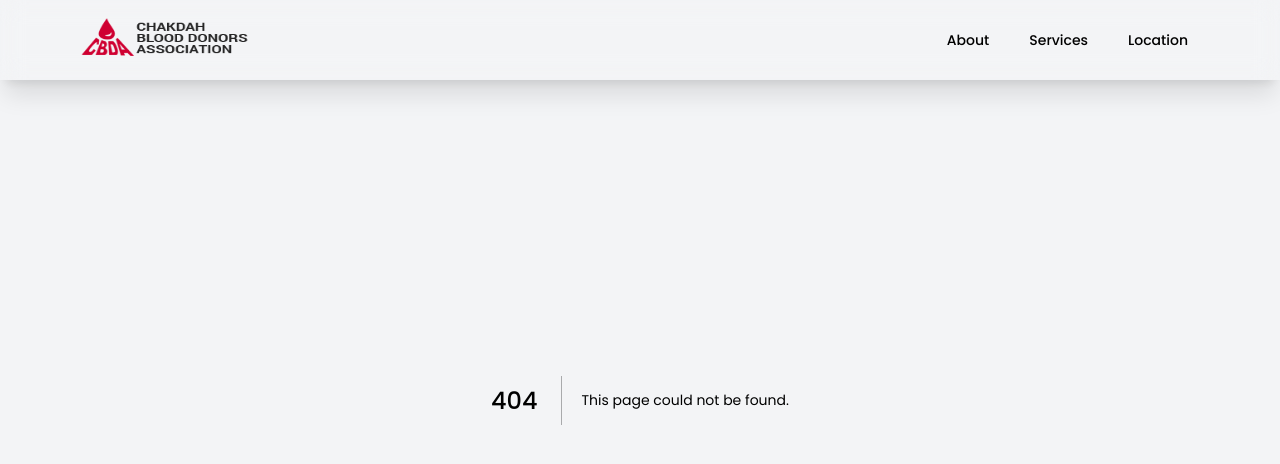
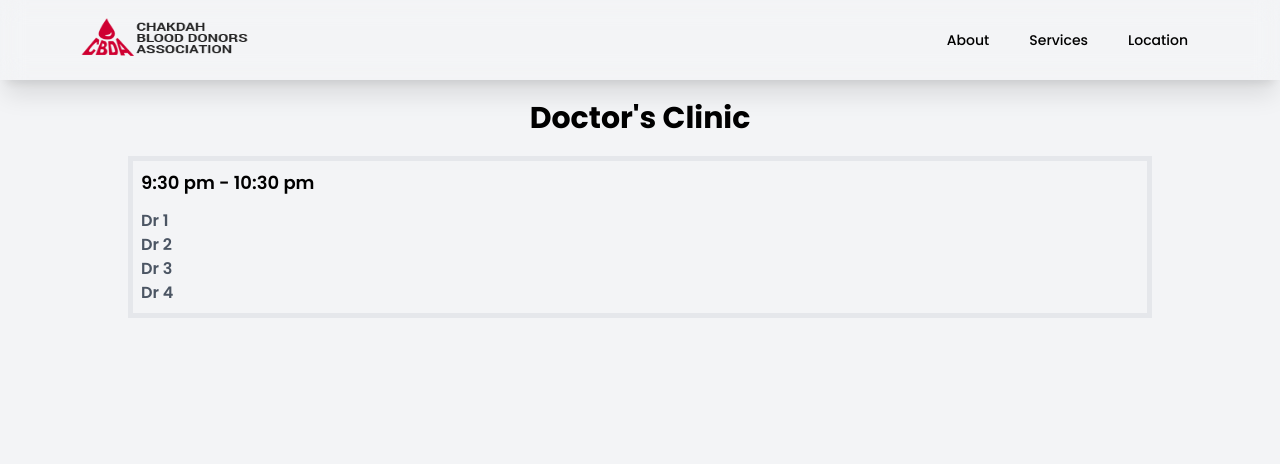
Before and after one commit to snehendu098/cbda, a Next.js app: page /clinic in a window 1280 px wide. Before the commit this address had no page. Shown: the top 464 px of the page. Built offline with nearby package versions, Linux system fonts and the light colour scheme.

Commit message:
google sheets link

```diff
--- /dev/null
+++ b/components/Clinic/TimeCard.jsx
@@ -0,0 +1,19 @@
+import React from "react";
+
+// Endpoint: https://script.google.com/macros/s/AKfycbxLEFItqgQuYK6z5ggez8EMy_h-DJm6jNuNOgZNlo_St_VxRCjml0xR4z7d_CTpnYDWoQ/exec
+
+const TimeCard = () => {
+  return (
+    <div className="w-[80%] border-[5px] p-2">
+      <p className="text-lg font-semibold rounded-md">9:30 pm - 10:30 pm</p>
+      <ul className="mt-3">
+        <li className="text-md font-semibold text-gray-600">Dr 1</li>
+        <li className="text-md font-semibold text-gray-600">Dr 2</li>
+        <li className="text-md font-semibold text-gray-600">Dr 3</li>
+        <li className="text-md font-semibold text-gray-600">Dr 4</li>
+      </ul>
+    </div>
+  );
+};
+
+export default TimeCard;
--- /dev/null
+++ b/pages/clinic/index.js
@@ -0,0 +1,13 @@
+import React from "react";
+import TimeCard from "../../components/Clinic/TimeCard";
+
+const App = () => {
+  return (
+    <div className="w-screen pt-20 flex flex-col items-center justify-center">
+      <p className="text-3xl font-bold my-5">Doctor's Clinic</p>
+      <TimeCard />
+    </div>
+  );
+};
+
+export default App;
```
